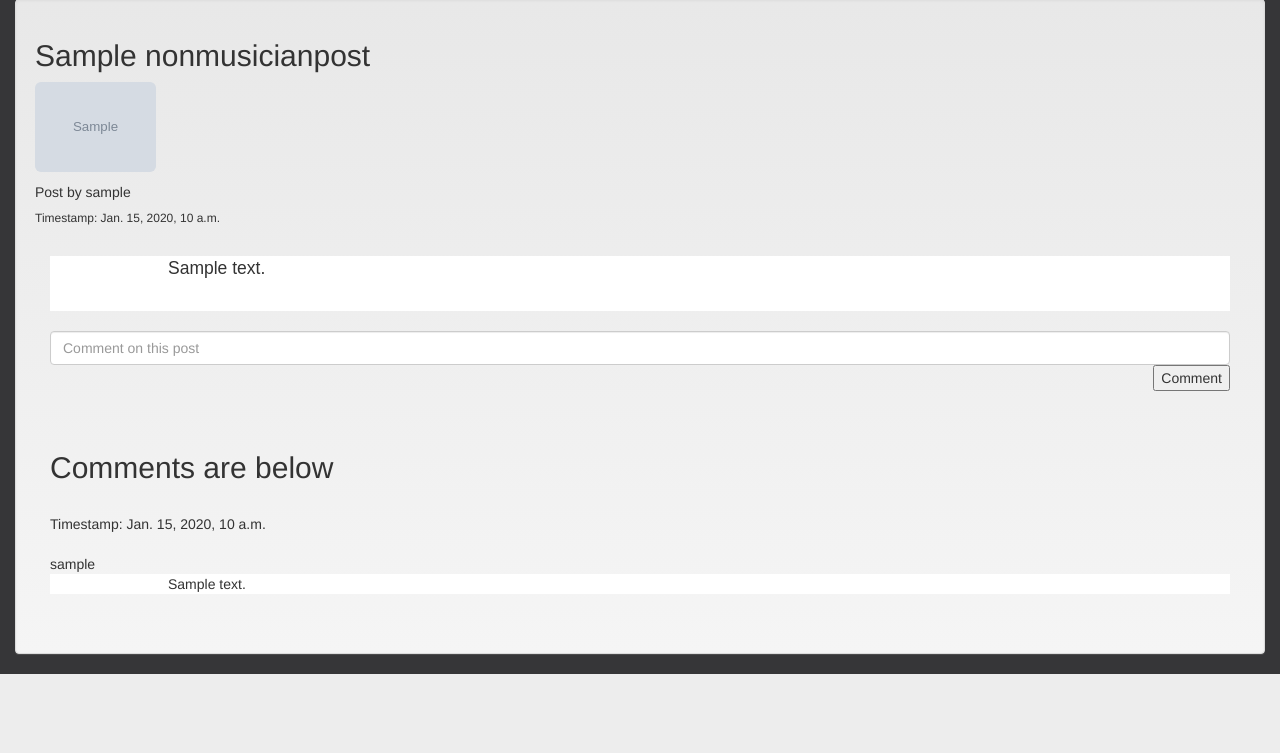
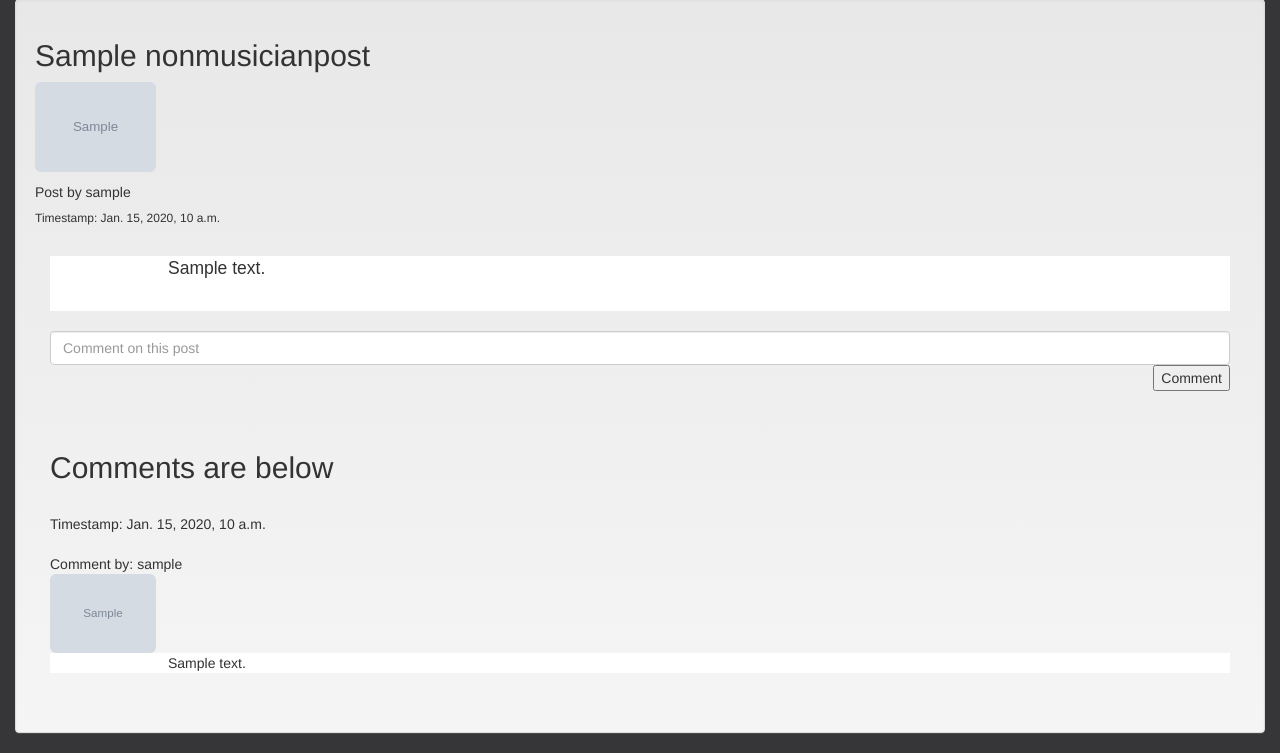
Before and after one commit to lancekrogers/music-network, a Django app: a page that uses cleff/Forum/templates/Forum/non_musician_post_detail.html in a window 1280 px wide. Shown: the part 131-884 px from the top of the page. Before the commit the page ends 805 px from the top, so only its background shows below. Run offline with Django 3.2, Linux system fonts and the light colour scheme; a user stored in the database is signed in; tables that the repository leaves empty hold one stand-in row (values such as "Sample post"); grey boxes marked "Sample" are stand-in pictures; some libraries are stand-ins or nearby versions.

Commit message:
minor changes

```diff
--- a/cleff/Forum/templates/Forum/non_musician_post_detail.html
+++ b/cleff/Forum/templates/Forum/non_musician_post_detail.html
@@ -36,10 +36,15 @@
 {% endif %}
 <h2>Comments are below</h2>
 {% for obj in response %}
-    <div><br>Timestamp: {{obj.timestamp}} <br><br>{{ obj.user.username }}
+    <div><br>Timestamp: {{obj.timestamp}} <br><br>
         {% if obj.nonmusician.pk %}
-   {{obj.nonmusician.user.username}}
-            {% elif obj.musician.pk %}
+            Comment by: {{obj.nonmusician.user.username}}
+            {% if obj.nonmusician.profile_image %}<br />
+                <img alt="Responsive image"  class="img-rounded" src="/static{{ obj.nonmusician.profile_image.url }}" width="9%" />
+            {% endif %}
+
+
+        {% elif obj.musician.pk %}
 
             {% if obj.musician.profile_image %}
             Comment by {{ obj.musician }}<br />
--- a/cleff/cleff_main/templates/main/main-feed.html
+++ b/cleff/cleff_main/templates/main/main-feed.html
@@ -145,7 +145,7 @@ function successCallback(position) {
 {% if comrades%}
     <div align="Center"><h1 class="white-h1">Here are some musicians near you</h1></div>
 {% else %}
-    <div align="Center" ><h1 class="white-h1">There does not seem to be any activity in your area please check back later</h1></div>
+    <div align="Center" ><h1 class="white-h1">There Does Not Seem To Be Any Members in Your Area <br /> Please Enjoy the Other Areas of our Site While We Continue Searching</h1></div>
 {% endif %}
 
 
```
